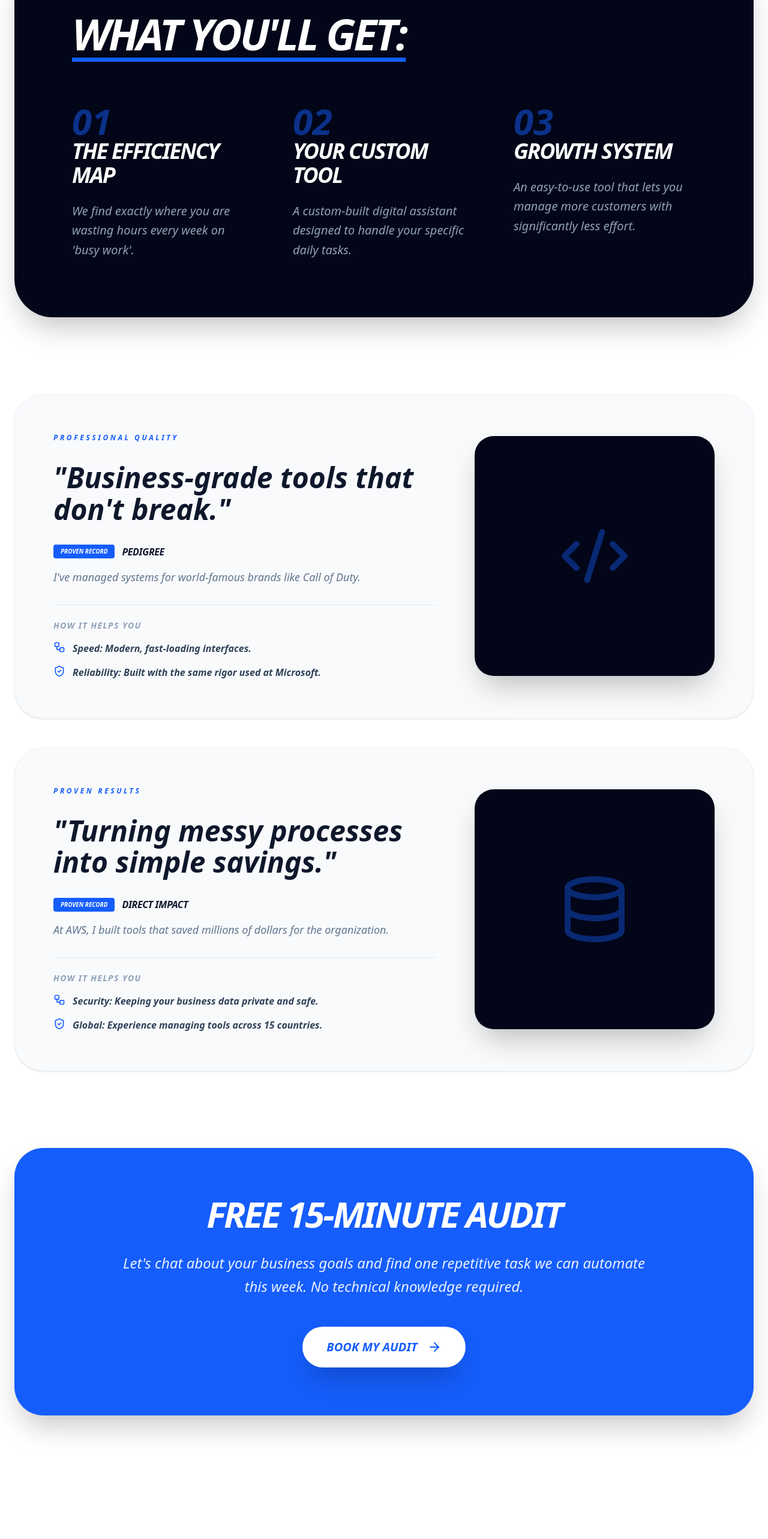
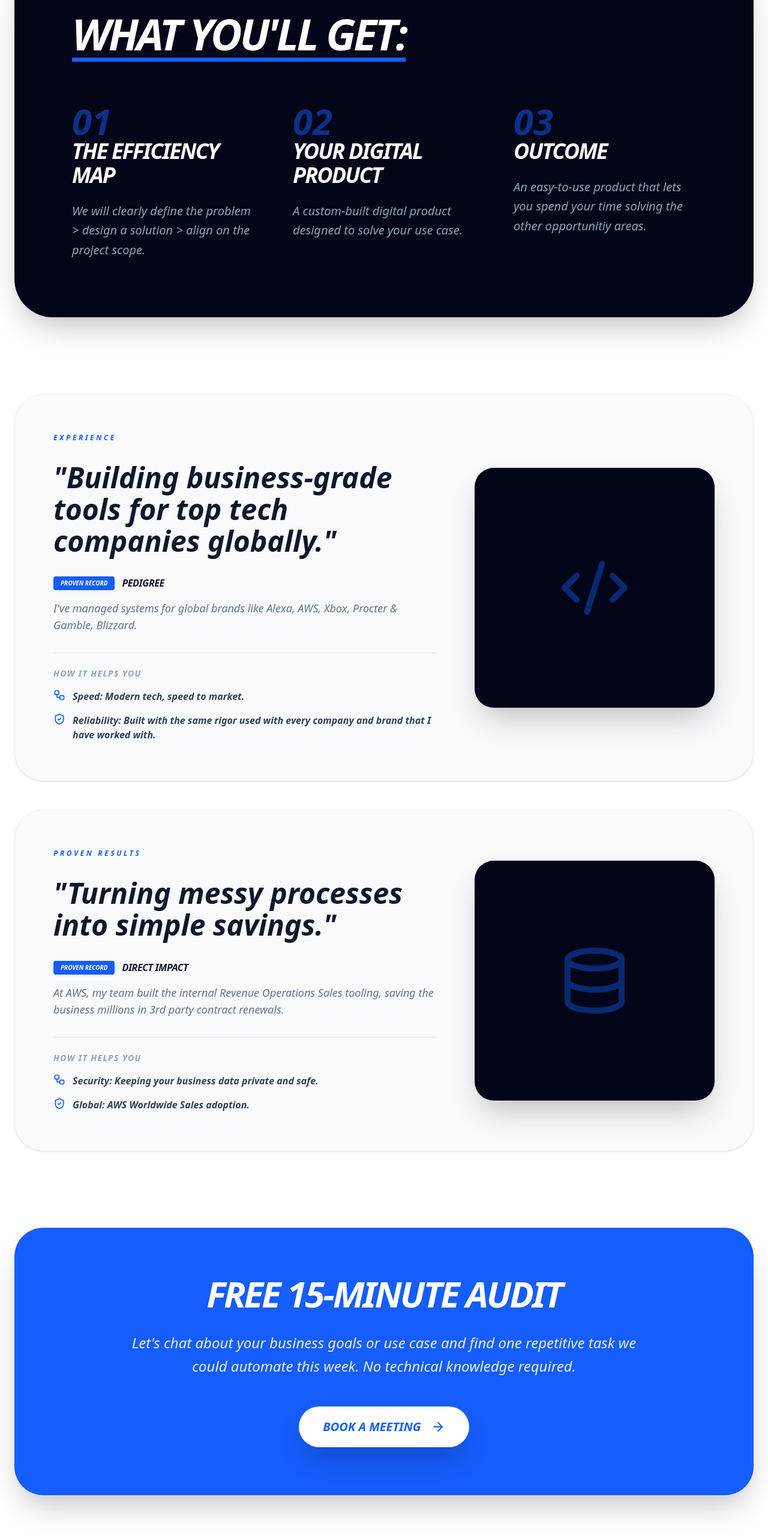
Before and after one commit to bombayway-png/portfolio-2026, a Next.js app: page / in a window 1280 px wide. Shown: the part 1594-4160 px from the top of the page at 60% size. Built offline with nearby package versions, Linux system fonts and the light colour scheme.

Commit message:
Update page.tsx

```diff
--- a/app/page.tsx
+++ b/app/page.tsx
@@ -133,26 +133,26 @@ BUDGET ESTIMATE: ${formData.budget || 'To be discussed'}
         <section className="bg-slate-950 rounded-[4rem] p-12 md:p-24 text-white mb-32 shadow-2xl">
           <h2 className="text-4xl md:text-7xl font-black italic mb-20 uppercase tracking-tighter underline decoration-blue-600 underline-offset-[12px]">What You&apos;ll Get:</h2>
           <div className="grid grid-cols-1 md:grid-cols-3 gap-16">
-            <GetItem num="01" title="The Efficiency Map" desc="We find exactly where you are wasting hours every week on 'busy work'." />
-            <GetItem num="02" title="Your Custom Tool" desc="A custom-built digital assistant designed to handle your specific daily tasks." />
-            <GetItem num="03" title="Growth System" desc="An easy-to-use tool that lets you manage more customers with significantly less effort." />
+            <GetItem num="01" title="The Efficiency Map" desc="We will clearly define the problem > design a solution > align on the project scope." />
+            <GetItem num="02" title="Your Digital Product" desc="A custom-built digital product designed to solve your use case." />
+            <GetItem num="03" title="Outcome" desc="An easy-to-use product that lets you spend your time solving the other opportunitiy areas." />
           </div>
         </section>
 
         {/* --- Proof Section --- */}
         <div className="space-y-12 mb-32">
-          <ServicePillarCard pillar="Professional Quality" pitch="&quot;Business-grade tools that don't break.&quot;" proof="Pedigree" proofDetail="I've managed systems for world-famous brands like Call of Duty." tech="Speed: Modern, fast-loading interfaces." scale="Reliability: Built with the same rigor used at Microsoft." icon={Code2} />
-          <ServicePillarCard pillar="Proven Results" pitch="&quot;Turning messy processes into simple savings.&quot;" proof="Direct Impact" proofDetail="At AWS, I built tools that saved millions of dollars for the organization." tech="Security: Keeping your business data private and safe." scale="Global: Experience managing tools across 15 countries." icon={Database} />
+          <ServicePillarCard pillar="Experience" pitch="&quot;Building business-grade tools for top tech companies globally.&quot;" proof="Pedigree" proofDetail="I've managed systems for global brands like Alexa, AWS, Xbox, Procter & Gamble, Blizzard." tech="Speed: Modern tech, speed to market." scale="Reliability: Built with the same rigor used with every company and brand that I have worked with." icon={Code2} />
+          <ServicePillarCard pillar="Proven Results" pitch="&quot;Turning messy processes into simple savings.&quot;" proof="Direct Impact" proofDetail="At AWS, my team built the internal Revenue Operations Sales tooling, saving the business millions in 3rd party contract renewals." tech="Security: Keeping your business data private and safe." scale="Global: AWS Worldwide Sales adoption." icon={Database} />
         </div>
 
         {/* --- Bottom CTA: Non-Tech --- */}
         <section className="bg-blue-600 rounded-[3rem] p-12 md:p-20 text-center text-white mb-24 shadow-2xl">
           <h2 className="text-4xl md:text-6xl font-black italic uppercase tracking-tighter mb-8">Free 15-Minute Audit</h2>
           <p className="text-xl md:text-2xl font-medium italic leading-relaxed max-w-4xl mx-auto mb-12 opacity-90">
-            Let&apos;s chat about your business goals and find one repetitive task we can automate this week. No technical knowledge required.
+            Let&apos;s chat about your business goals or use case and find one repetitive task we could automate this week. No technical knowledge required.
           </p>
           <button onClick={() => openPortal('Strategy Talk')} className="bg-white text-blue-600 px-10 py-5 rounded-full text-xl font-black hover:scale-105 transition-all shadow-2xl italic uppercase inline-flex items-center gap-4">
-            Book My Audit <ArrowRight size={24} />
+            Book a Meeting <ArrowRight size={24} />
           </button>
         </section>
       </main>
```
